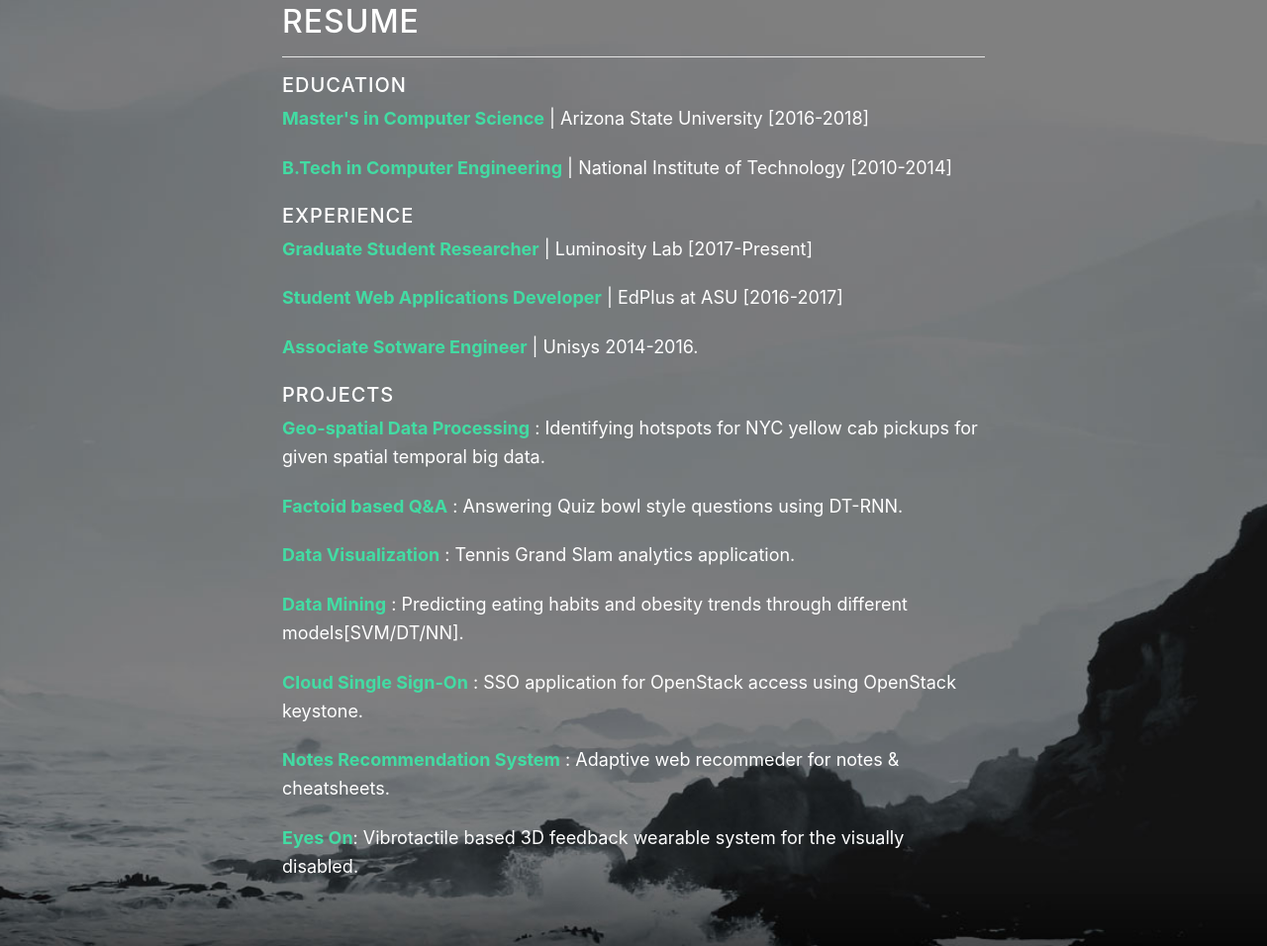
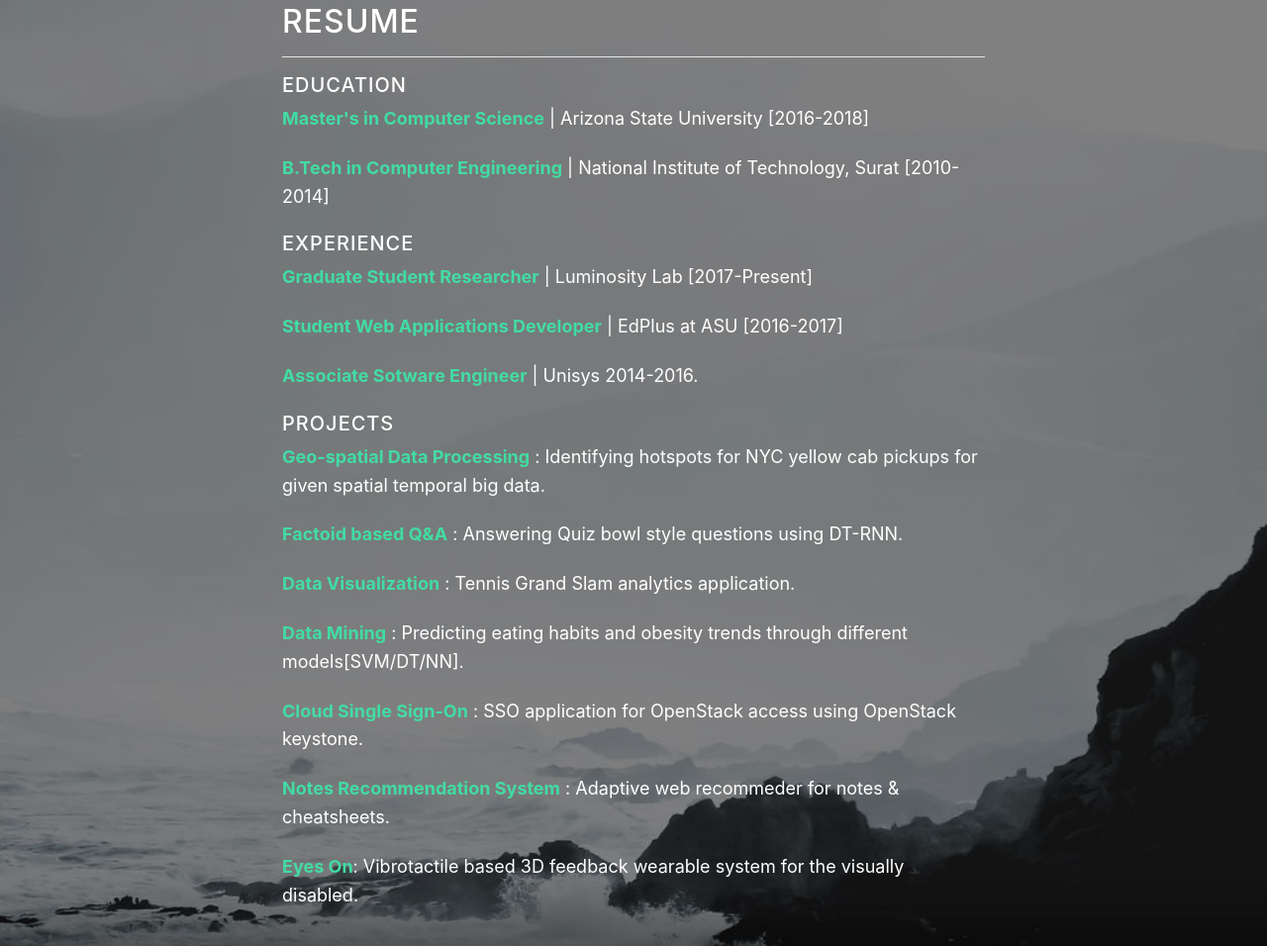
Before and after one commit to cpr2829/cpr2829.github.io, a website with bundled scripts: page index.html in a window 1280 px wide. Shown: the part 1622-2578 px from the top of the page at 99% size. Built offline with nearby package versions, Linux system fonts and the light colour scheme.

Commit message:
minor edit

```diff
--- a/index.html
+++ b/index.html
@@ -91,7 +91,7 @@
           <h2>Resume</h2><hr size="100" style="color:white">
           <h5>Education</h5>
           <p> <span>Master's in Computer Science</span> | Arizona State University [2016-2018]</p>
-          <p> <span>B.Tech in Computer Engineering</span> | National Institute of Technology [2010-2014]</p>
+          <p> <span>B.Tech in Computer Engineering</span> | National Institute of Technology, Surat [2010-2014]</p>
           <h5>Experience</h5>
           <p> <span>Graduate Student Researcher</span> | Luminosity Lab [2017-Present]</p>
           <p> <span>Student Web Applications Developer</span> | EdPlus at ASU [2016-2017]</p>
```
